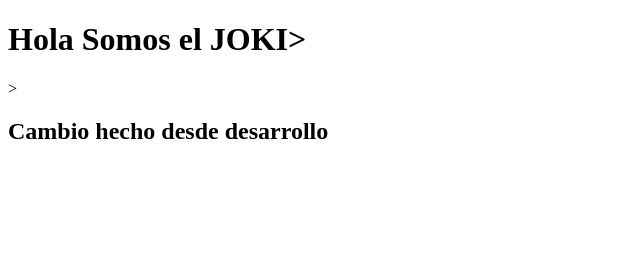
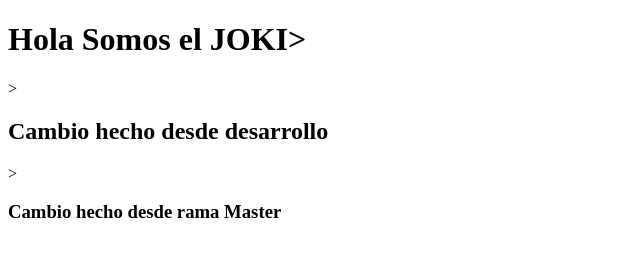
Before and after one commit to Joheavenly/JK, a plain HTML site: page INDEX.HTML in a window 1280 px wide. Shown: the whole page, without its empty margins (0-640 px from the left). Drawn offline with Linux system fonts and the light colour scheme.

Commit message:
se hizo cambio en master

```diff
--- a/INDEX.HTML
+++ b/INDEX.HTML
@@ -11,5 +11,8 @@
     ><h2>
         Cambio hecho desde desarrollo
     </h2>
+    ><h3>
+        Cambio hecho desde rama Master
+    </h3>
 </body>
 </html>
```
